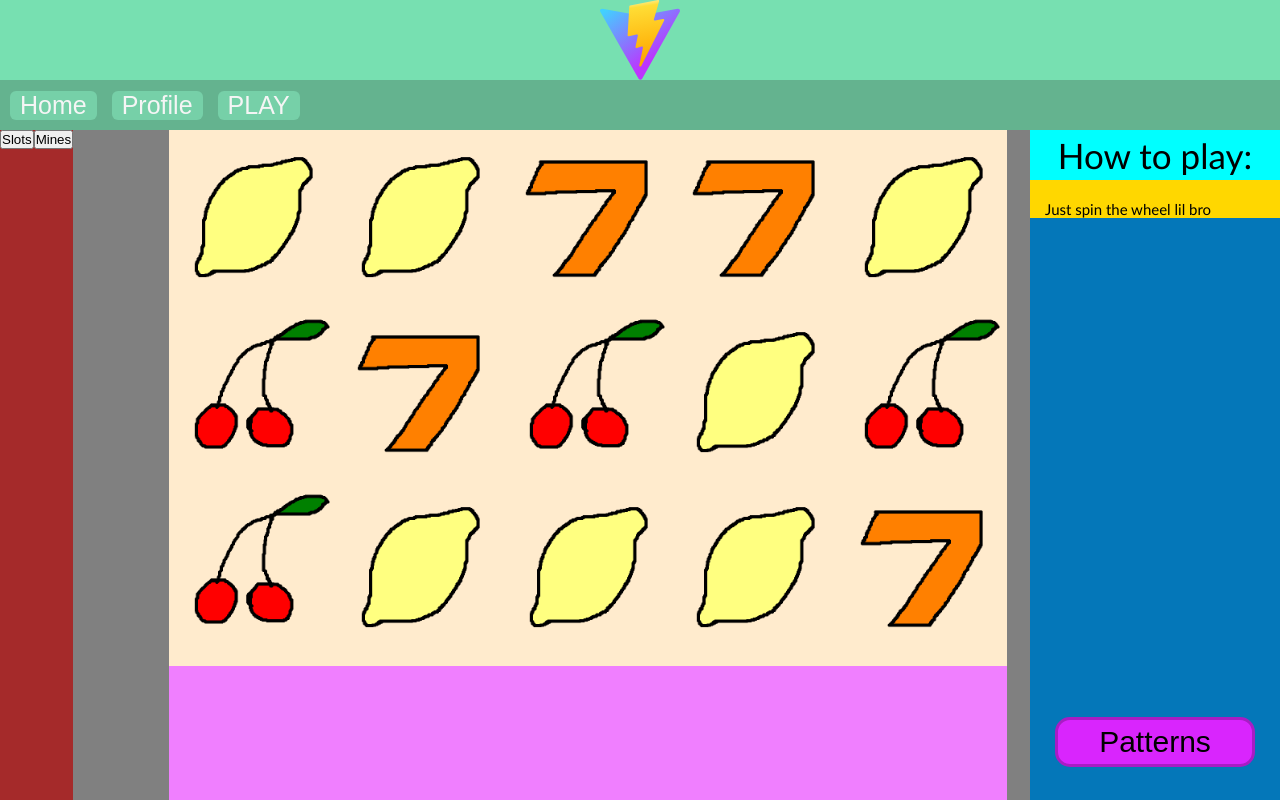
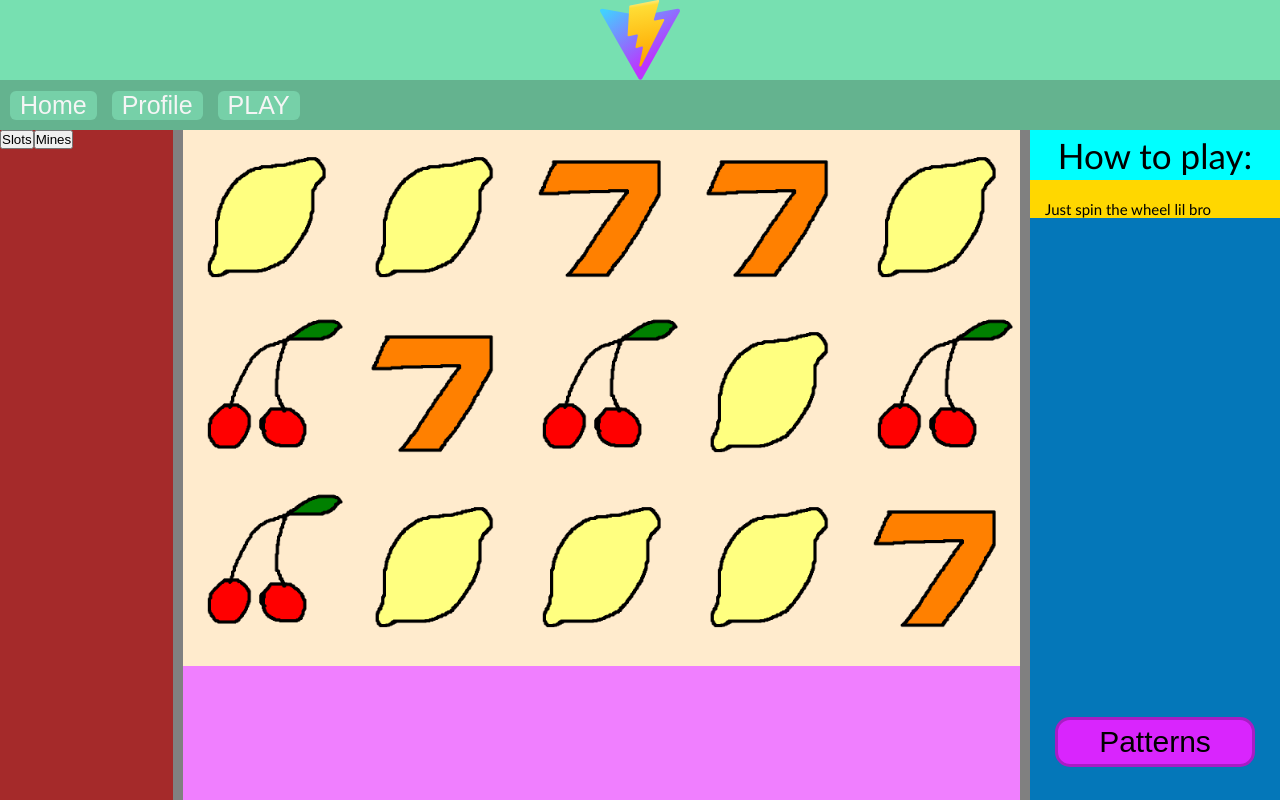
Before and after one commit to LenivyKrabik/Cazik, a React (Vite) app: page /game in a window 1280 px wide. Built offline with nearby package versions, Linux system fonts and the light colour scheme.

Commit message:
Fixed problems with structure of game page

```diff
--- a/src/games/games.tsx
+++ b/src/games/games.tsx
@@ -9,13 +9,13 @@ import {
 } from "react-router-dom";
 import Slots from "./slots/slots";
 import Mines from "./mines/minesPage";
-import navPanel from "./navPanel";
 import "../styles/games.css";
+import NavPanel from "./navPanel";
 
 function NestedLayout() {
   return (
-    <div className="nested-layout">
-      {navPanel()}
+    <div className="nestedLayout">
+      <NavPanel />
       <Outlet />
     </div>
   );
@@ -23,13 +23,15 @@ function NestedLayout() {
 
 export default function NestedApp() {
   return (
-    <div className="gameWrapper">
+    <div className="gamePage">
       <NestedLayout />
-      <Routes>
-        <Route path="/" element={<Slots />} />
-        <Route path="Mines" element={<Mines />} />
-        <Route path="Slots" element={<Slots />} />
-      </Routes>
+      <div className="gameWrapper">
+        <Routes>
+          <Route path="/" element={<Slots />} />
+          <Route path="Mines" element={<Mines />} />
+          <Route path="Slots" element={<Slots />} />
+        </Routes>
+      </div>
     </div>
   );
 }
--- a/src/games/navPanel.tsx
+++ b/src/games/navPanel.tsx
@@ -1,8 +1,9 @@
 import { Link } from "react-router-dom";
+import "../styles/navPanel.css";
 
 //80px for logog 50 for navpan
 
-function navPanel() {
+function NavPanel() {
   return (
     <div className="gameNavPanel">
       <Link to={"/game/Slots"}>
@@ -15,4 +16,4 @@ function navPanel() {
   );
 }
 
-export default navPanel;
+export default NavPanel;
--- a/src/styles/games.css
+++ b/src/styles/games.css
@@ -7,3 +7,10 @@
     display: flex;
     background-color: brown; /*Dev color*/
 }
+
+.gamePage{
+    width: 100%;
+    height: calc(calc(100vh - 130px));
+
+    display: flex;
+}
--- a/src/styles/navPanel.css
+++ b/src/styles/navPanel.css
@@ -1,13 +1,15 @@
 
-.nested-layout{
+.nestedLayout{
     display: flex;
-    height: 100vh;
-    background-color: rgb(54, 129, 54);
+    height: 100%;
+    width: 200px;
+
+    background-color: brown; /*Dev color*/
 }
 
 .gameNavPanel{
     position: absolute;
-    height: 100%;
+
 
 }
 .gameButtonsPanel{
```
